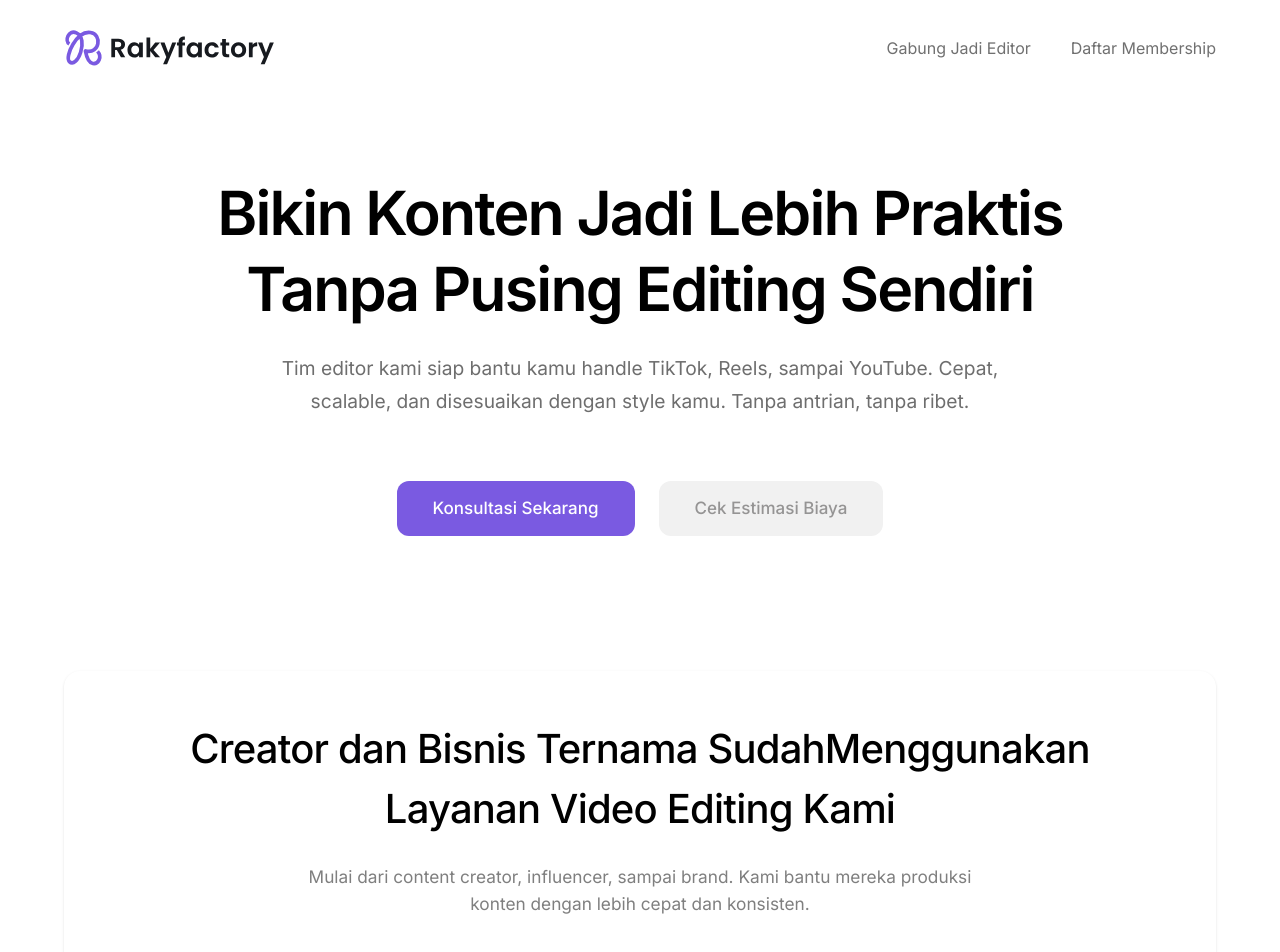
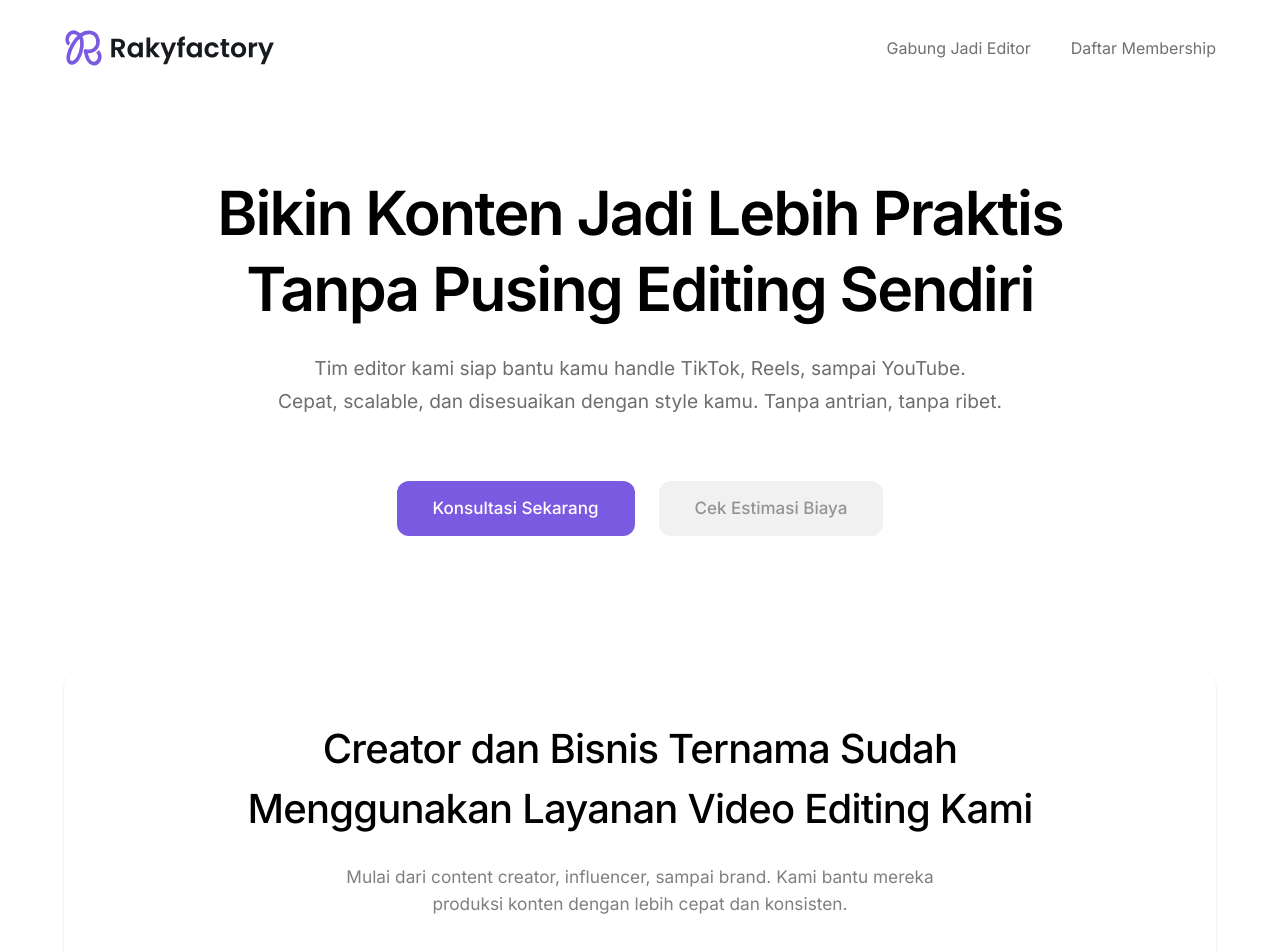
Before and after one commit to Kahvi1/raky-frontend, a React (Vite) app: page / in a window 1280 px wide. Shown: the top 952 px of the page. Built offline with nearby package versions, Linux system fonts and the light colour scheme.

Commit message:
fix ResponsiveBreak props issue

```diff
--- a/src/components/Hero.jsx
+++ b/src/components/Hero.jsx
@@ -5,7 +5,7 @@ export default function HeroSection() {
   return (
     <header className="flex flex-col items-center bg-white text-center px-6 pt-[clamp(5rem,6vw,6rem)] pb-[clamp(1.25rem,3vw,3rem)] max-w-6xl mx-auto">
       <h1 className="text-[clamp(1.7rem,6.2vw,3.8rem)] leading-[1.25] mb-6 font-[600] max-w-[25ch] tracking-[-0.03em]">Bikin Konten Jadi Lebih Praktis<ResponsiveBreak breakpoint='md'/>Tanpa Pusing Editing Sendiri</h1>
-      <p className="text-[#6E6E6E] text-[clamp(0.9rem,1.5vw,1.3rem)] max-w-[50ch] md:max-w-[60ch] mx-auto leading-[1.72] mb-6 md:mb-8">Tim editor kami siap bantu kamu handle TikTok, Reels, sampai YouTube.<ResponsiveBreak breakpoint='md' />Cepat, scalable, dan disesuaikan dengan style kamu. Tanpa antrian, tanpa ribet.</p>
+      <p className="text-[#6E6E6E] text-[clamp(0.9rem,1.5vw,1.3rem)] max-w-[60ch] mx-auto leading-[1.72] mb-6 md:mb-8">Tim editor kami siap bantu kamu handle TikTok, Reels, sampai YouTube.<ResponsiveBreak breakpoint='md' />Cepat, scalable, dan disesuaikan dengan style kamu. Tanpa antrian, tanpa ribet.</p>
       <div className="flex flex-col md:flex-row gap-4 lg:gap-6 justify-center mt-4 md:mt-[clamp(1.25rem,2.4vw,2rem)]">
         <button onClick={handleSoon} className="rounded-xl bg-raky-purple text-white font-medium py-[12px] px-[28px] text-[15px] lg:py-[15px] lg:px-[36px] lg:text-[17px] min-w-[220px] cursor-pointer">Konsultasi Sekarang</button>
         <button onClick={handleSoon} className="rounded-xl text-[#959494] bg-[#F1F1F1] font-medium py-[12px] px-[28px] text-[15px] lg:py-[15px] lg:px-[36px] lg:text-[17px] min-w-[220px] cursor-pointer">Cek Estimasi Biaya</button>
--- a/src/components/ui/ResponsiveBreak.jsx
+++ b/src/components/ui/ResponsiveBreak.jsx
@@ -1,11 +1,18 @@
-export function ResponsiveBreak({ breakpoint = 'lg'}) {
-  const showAt = `${breakpoint}:block`
-  const hideAt = `${breakpoint}:hidden`
+ export function ResponsiveBreak({ breakpoint = 'lg' }) {
+   const classes = {
+     sm: { br: 'hidden sm:block', space: 'sm:hidden' },
+     md: { br: 'hidden md:block', space: 'md:hidden' },
+     lg: { br: 'hidden lg:block', space: 'lg:hidden' },
+     xl: { br: 'hidden xl:block', space: 'xl:hidden' },
+     '2xl': { br: 'hidden 2xl:block', space: '2xl:hidden' },
+   }
 
-  return (
-    <>
-      <br className={`hidden ${showAt}`} />
-      <span className={hideAt}> </span>
-    </>
-  )
-}
+   const selected = classes[breakpoint] ?? classes.lg
+
+   return (
+     <>
+       <br className={selected.br} />
+       <span className={selected.space}> </span>
+     </>
+   )
+ }
```
